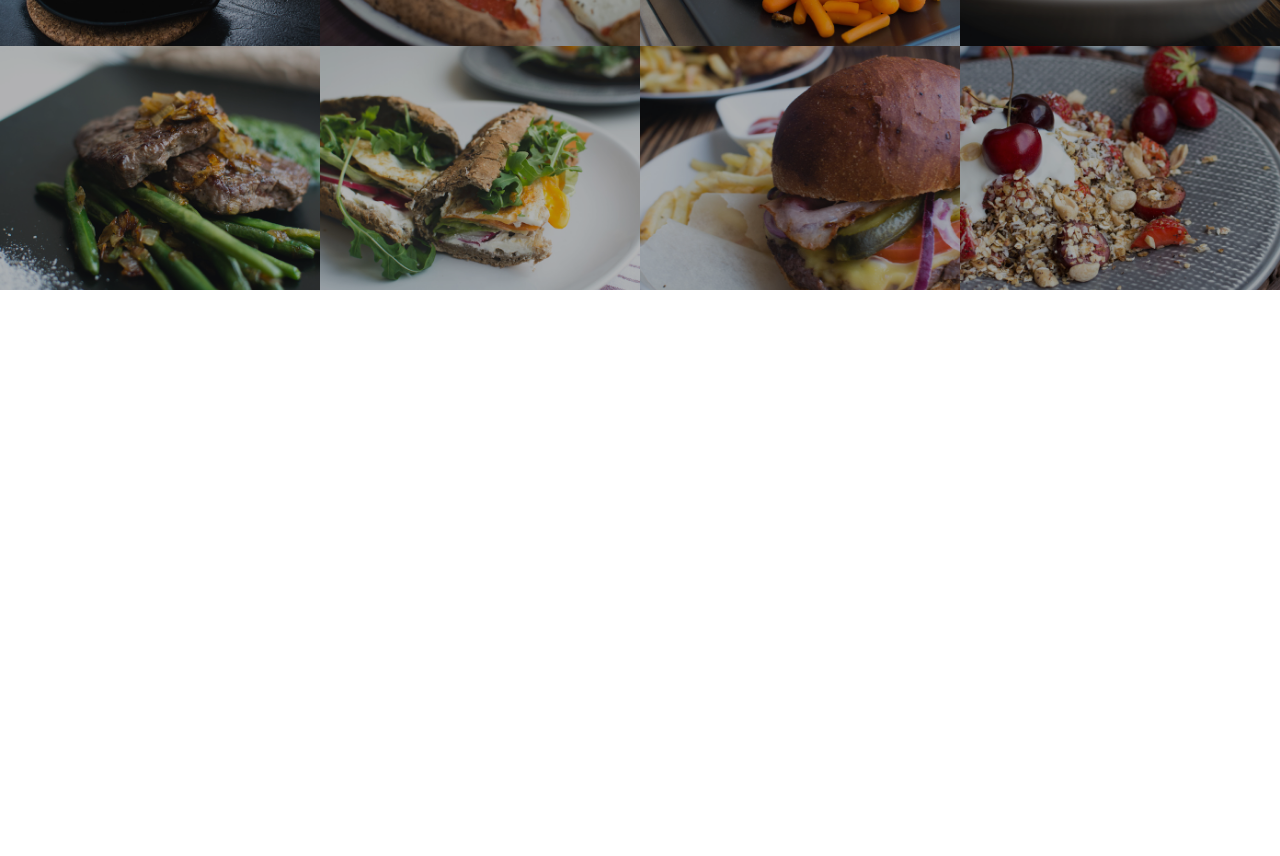
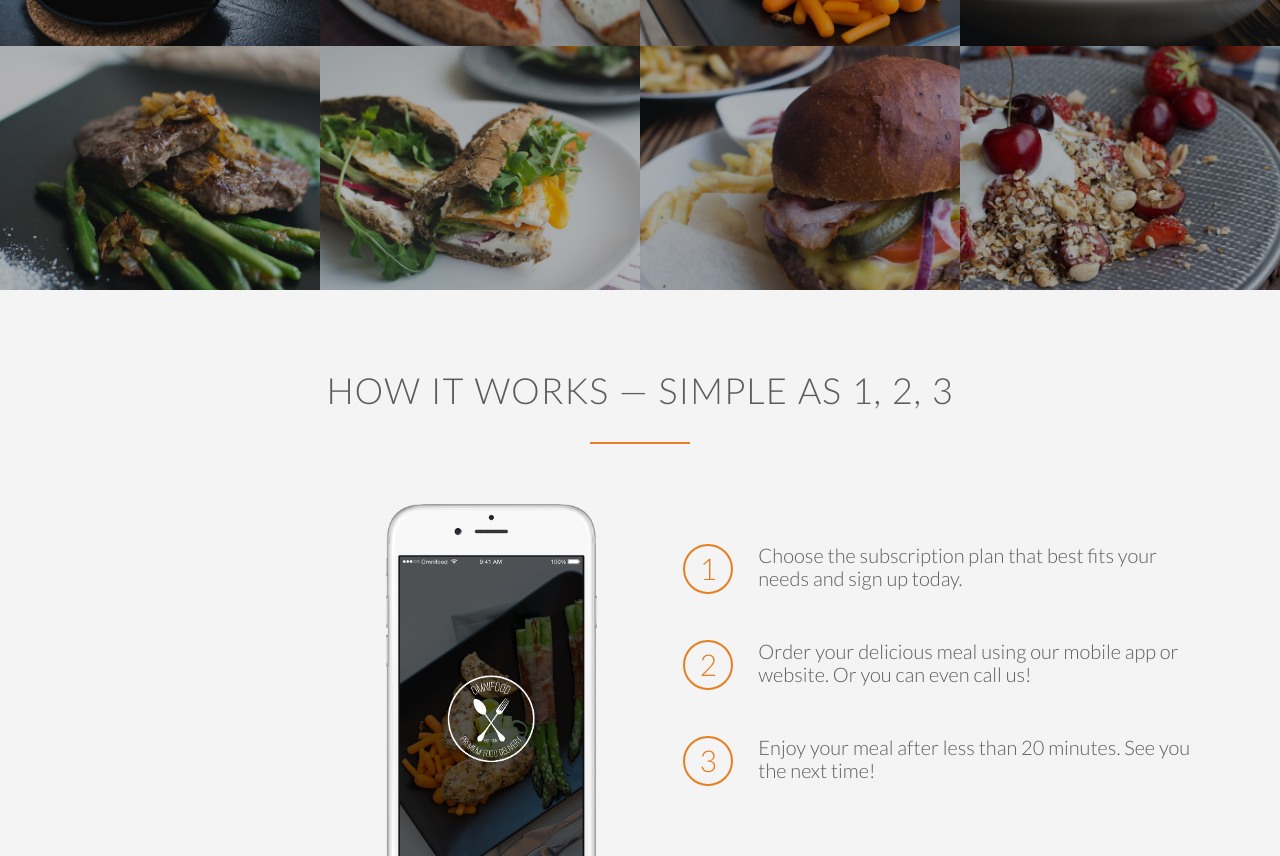
Before and after one commit to jackdo69/omnifood, a plain HTML site: page index.html in a window 1280 px wide. Shown: the part 1708-2564 px from the top of the page. Before the commit the page ends 1998 px from the top, so only its background shows below. Drawn offline with nearby package versions, Linux system fonts and the light colour scheme.

Commit message:
clearfix for foods section, styling the how it works section

```diff
--- a/index.html
+++ b/index.html
@@ -79,7 +79,7 @@
     </section>
 
     <section class="section-meals">
-        <ul class="meals-showcase">
+        <ul class="meals-showcase clearfix">
             <li>
                 <figure class="meal-photo">
                     <img src="resources/img/1.jpg" alt="Korean bibimbap with egg and vegetables">
@@ -101,7 +101,7 @@
                 </figure>
             </li>
         </ul>
-        <ul class="meals-showcase">
+        <ul class="meals-showcase clearfix">
             <li>
                 <figure class="meal-photo">
                     <img src="resources/img/5.jpg" alt="Paleo beef steak with vegetables">
@@ -125,6 +125,34 @@
         </ul>
     </section>
 
+    <section class="section-steps">
+        <div class="row">
+            <h2>How it works &mdash; Simple as 1, 2, 3</h2>
+        </div>
+        <div class="row">
+            <div class="col span-1-of-2 steps-box">
+                <img src="resources/img/app-iPhone.png" alt="Omnifood app on iPhone" class="app-screen">
+            </div>
+            <div class="col span-1-of-2 steps-box">
+                <div class="works-step">
+                    <div>1</div>
+                    <p>Choose the subscription plan that best fits your needs and sign up today.</p>
+                </div>
+                <div class="works-step">
+                    <div>2</div>
+                    <p>Order your delicious meal using our mobile app or website. Or you can even call us!</p>
+                </div>
+                <div class="works-step">
+                    <div>3</div>
+                    <p>Enjoy your meal after less than 20 minutes. See you the next time!</p>
+                </div>
+
+                <a href="#" class="btn-app"><img src="resources/img/download-app.svg"alt="App Store Button"> </a>
+                <a href="#" class="btn-app"><img src="resources/img/download-app-android.png"alt="Play Store Button"> </a>
+            </div>
+        </div>
+    </section>
+
 </body>
 
 </html>
--- a/resources/css/style.css
+++ b/resources/css/style.css
@@ -14,6 +14,15 @@
      font-weight: 300;
      font-size: 20px;
      text-rendering: optimizeLegibility;
+ }
+
+ .clearfix {zoom: 1;}
+ .clearfix:after {
+     content:'.';
+     clear: both;
+     display: block;
+     height: 0;
+     visibility: hidden;
  }
 
  /* --------------------------------------------------- */
@@ -250,3 +259,54 @@
     opacity: 1;
     transform: scale(1.03);
 }
+
+ /* --------------------------------------------------- */
+ /* HOW IT WORKS */
+ /* --------------------------------------------------- */
+
+ .section-steps {
+     background-color: #f4f4f4;
+ }
+
+ .steps-box:first-child {
+    text-align: right;
+    padding-right: 3%;
+    margin-top: 30px;
+ }
+
+ .steps-box:last-child {
+     padding-left: 3%;
+     margin-top: 70px;
+}
+
+.app-screen {
+    width: 40%;
+}
+
+.works-step {
+    margin-bottom: 50px;
+}
+
+.works-step:last-of-type {
+    margin-bottom: 80px;
+}
+
+.works-step div {
+    color: #e67e22;
+    border: 2px solid  #e67e22;
+    display: block;
+    border-radius: 50%;
+    height: 50px;
+    width: 50px;
+    text-align: center;
+    padding: 5px;
+    float: left;
+    font-size: 150%;
+    margin-right: 25px;
+}
+
+.btn-app img {
+    height: 50px;
+    width: auto;
+    margin-right: 10px;
+}
```
Also changed, not shown: 1 other file.
